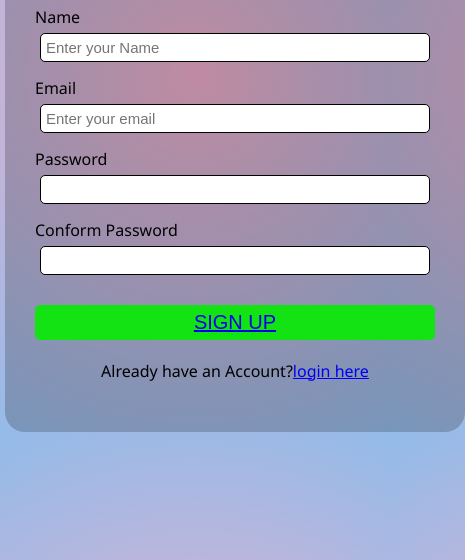
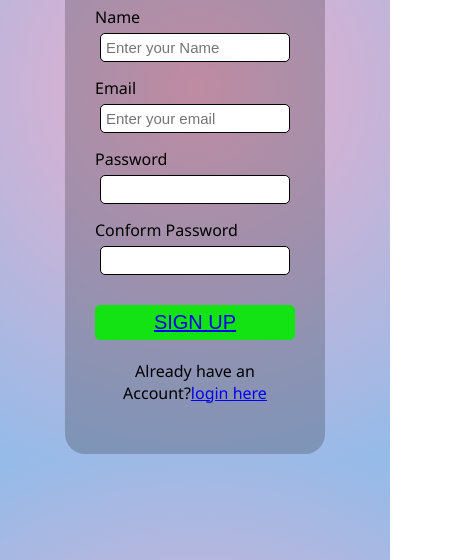
Before and after one commit to jumana-10/form-valitation-, a plain HTML site: page signup.html in a window 390 px wide. Shown: the part 284-844 px from the top of the page, 465 px wide, since content can reach past the window. Drawn offline with nearby package versions, Linux system fonts and the light colour scheme.

Commit message:
task added

```diff
--- a/shenchola p-4/style.css
+++ b/style.css
@@ -133,8 +133,9 @@ h3{
 @media screen and (max-width: 800px){
    .container{
      padding: 5px;
-
+   }
+   #form{
+    width: 200px;
    }
 
-
 }
```
Also changed, not shown: home.html (renamed from shenchola p-4/home.html), index.html (renamed from shenchola p-4/index.html), script.js (renamed from shenchola p-4/script.js), signup.html (renamed from shenchola p-4/signup.html).
